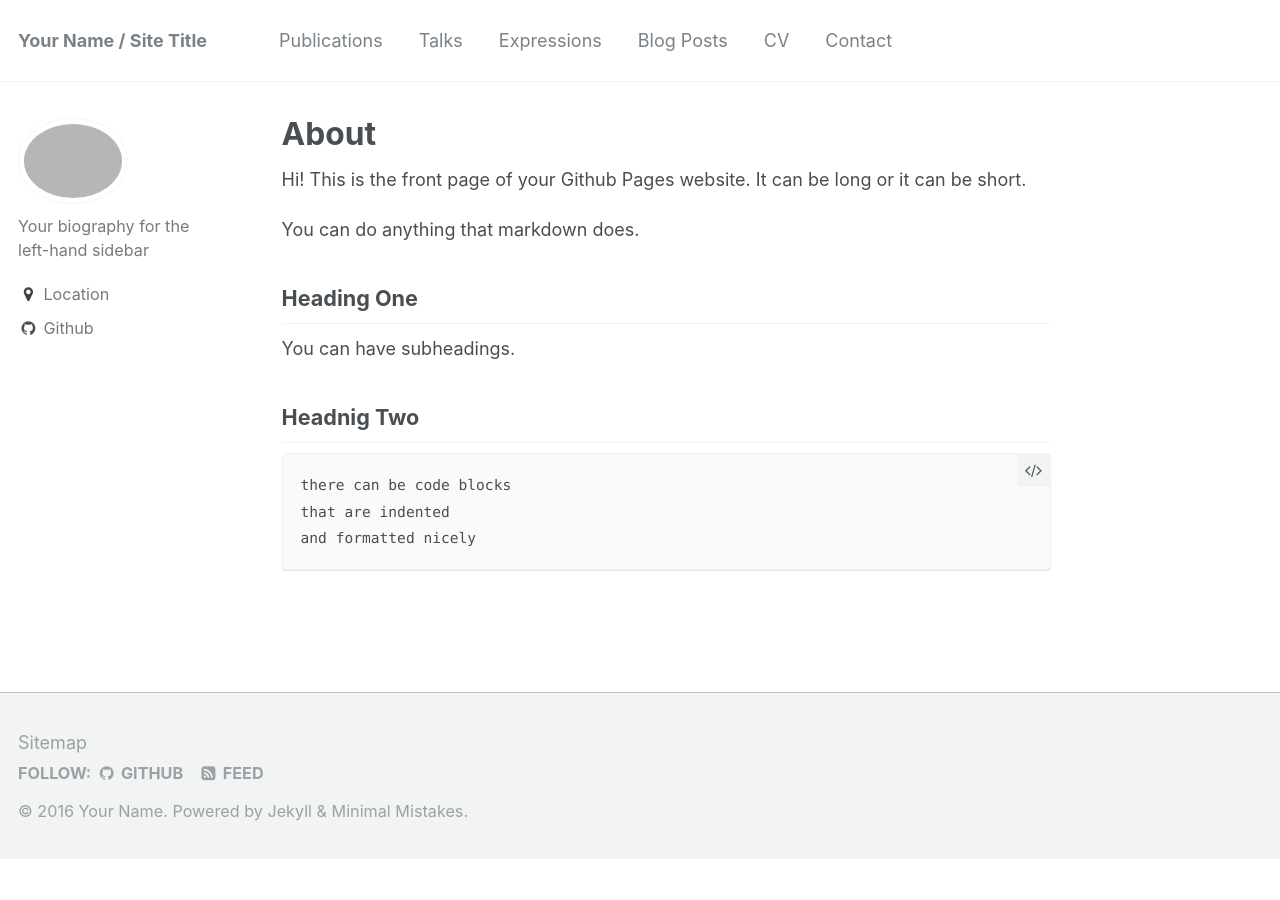
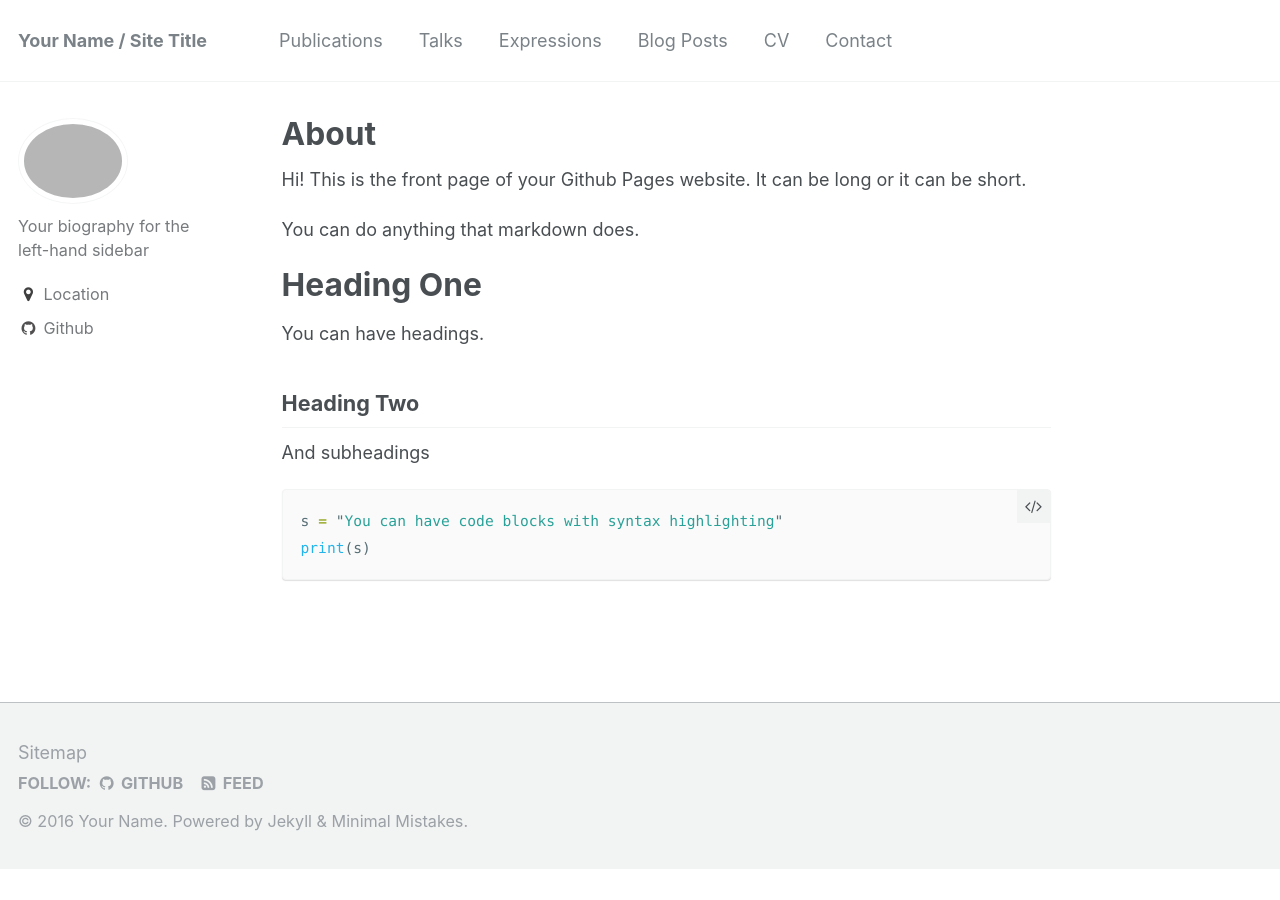
Before and after one commit to ChirayuSalgarkar/ChirayuSalgarkar.github.io, a Jekyll site: the page built from _pages/about.md, in a window 1280 px wide. Built offline with Jekyll 4.4.1, drawn with Linux system fonts in a browser that asks for light colours.

Commit message:
more markdown features

````diff
--- a/_pages/about.md
+++ b/_pages/about.md
@@ -15,12 +15,15 @@ Hi! This is the front page of your Github Pages website. It can be long or it ca
 You can do anything that markdown does.
 
 Heading One
---------
-You can have subheadings.
+======
+You can have headings.
 
-Headnig Two
---------
+Heading Two
+------
+And subheadings
 
-    there can be code blocks
-    that are indented
-    and formatted nicely
+
+```python
+s = "You can have code blocks with syntax highlighting"
+print(s)
+```
````
